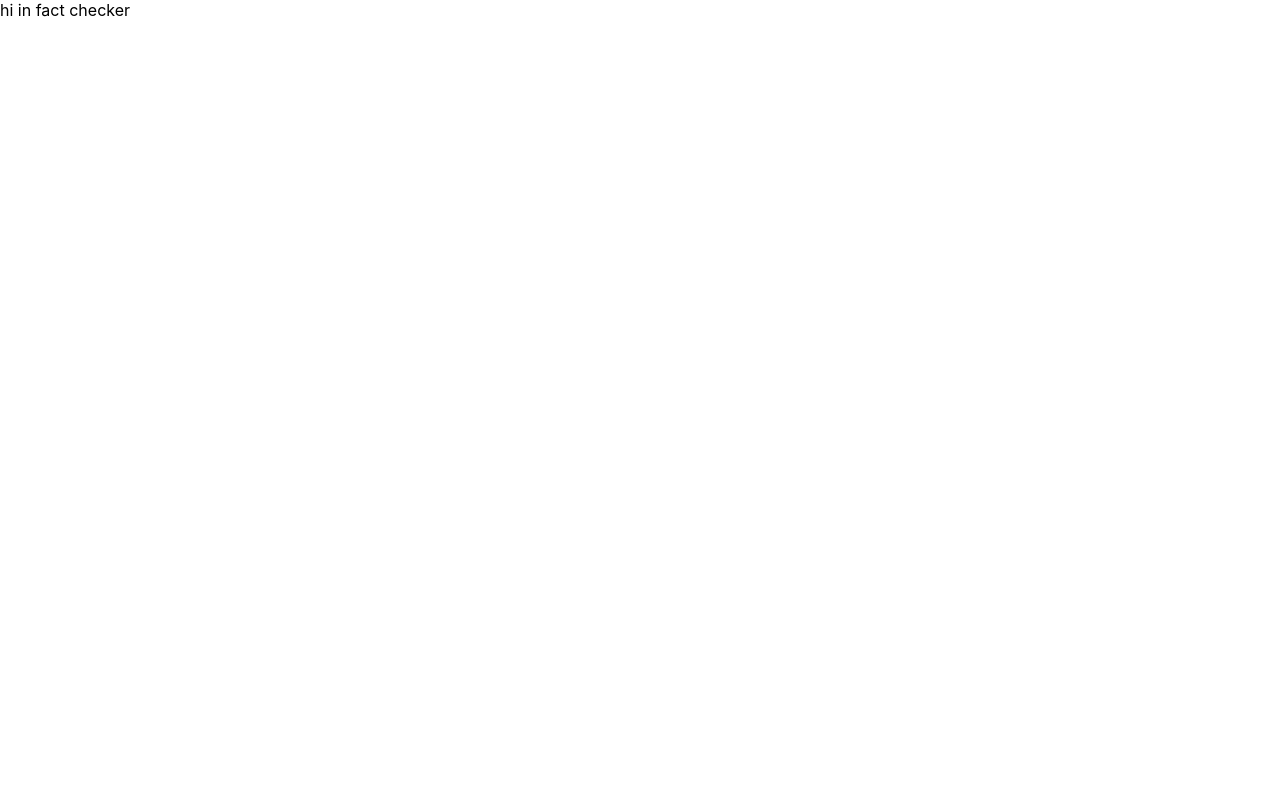
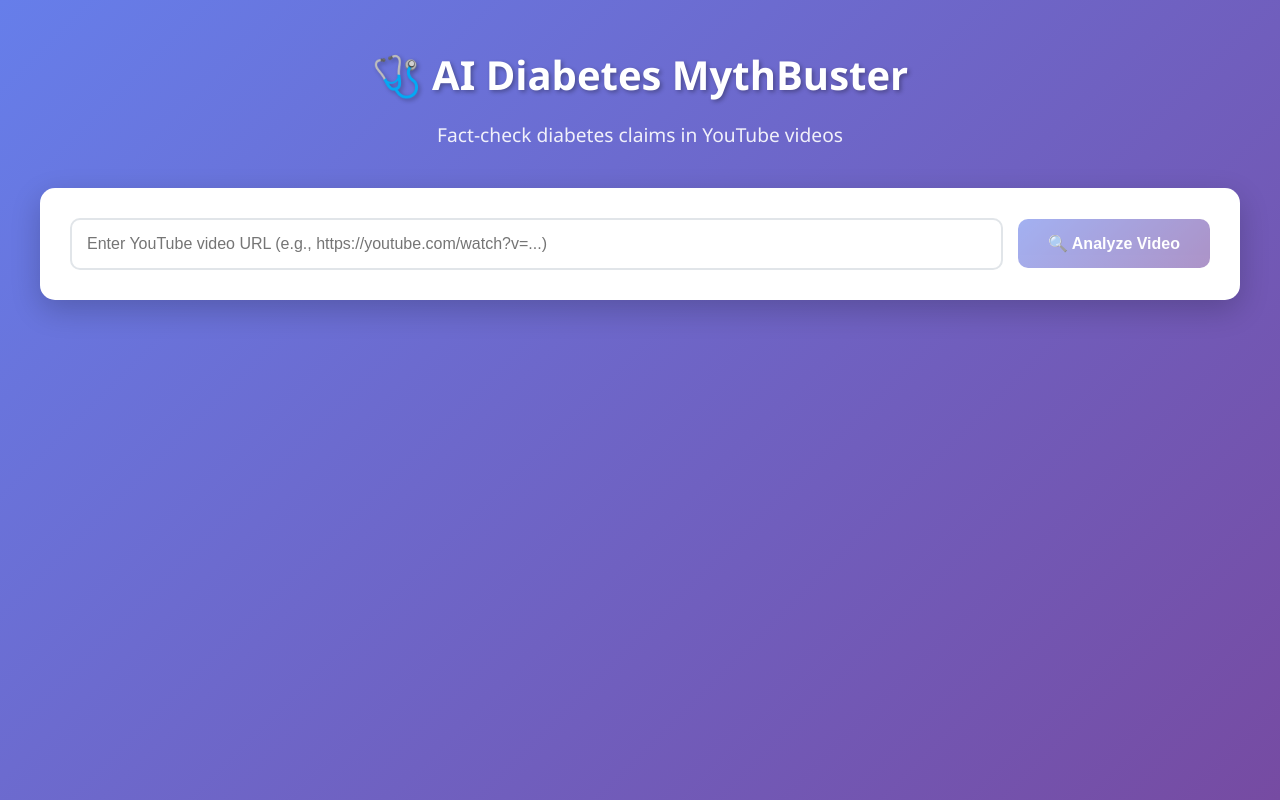
Before and after one commit to asaazamaan/MythBuster, a React (Create React App) app in the folder web-app/: page / in a window 1280 px wide. Built offline with nearby package versions, Linux system fonts and the light colour scheme.

Commit message:
forntend page for extracting claims

```diff
--- a/web-app/package.json
+++ b/web-app/package.json
@@ -6,11 +6,13 @@
     "@testing-library/jest-dom": "^5.17.0",
     "@testing-library/react": "^13.4.0",
     "@testing-library/user-event": "^13.5.0",
+    "axios": "^1.10.0",
     "react": "^18.3.1",
     "react-dom": "^18.3.1",
     "react-icons": "^4.10.1",
     "react-router-dom": "^7.3.0",
     "react-scripts": "5.0.1",
+    "react-toastify": "^11.0.5",
     "web-vitals": "^2.1.4"
   },
   "scripts": {
--- a/web-app/src/App.css
+++ b/web-app/src/App.css
@@ -1,71 +1,267 @@
-
- /* Global styles for the entire application */
-* {
-  margin: 0;
-  padding: 0;
-  box-sizing: border-box;
+.App {
+  min-height: 100vh;
+  background: linear-gradient(135deg, #667eea 0%, #764ba2 100%);
+  font-family: 'Segoe UI', Tahoma, Geneva, Verdana, sans-serif;
 }
 
-body {
-  font-family: -apple-system, BlinkMacSystemFont, 'Segoe UI', 'Roboto', 'Oxygen',
-    'Ubuntu', 'Cantarell', 'Fira Sans', 'Droid Sans', 'Helvetica Neue',
-    sans-serif;
-  -webkit-font-smoothing: antialiased;
-  -moz-osx-font-smoothing: grayscale;
-  background-color: #f8f9fa;
-}
-
-/* Main app container with flex layout for sticky footer */
-.app-container {
-  display: flex;
-  flex-direction: column;
-  min-height: 100vh;
-}
-
-/* Main content area expands to push footer down */
-.main-content {
-  flex: 1;
-  width: 100%;
-  box-sizing: border-box;
-}
-
-/* Common container styles */
 .container {
   max-width: 1200px;
   margin: 0 auto;
   padding: 20px;
 }
 
-/* Link styles */
-a {
-  text-decoration: none;
-  color: #007bff;
+.header {
+  text-align: center;
+  color: white;
+  margin-bottom: 40px;
 }
 
-a:hover {
-  text-decoration: underline;
+.header h1 {
+  font-size: 2.5rem;
+  margin-bottom: 10px;
+  text-shadow: 2px 2px 4px rgba(0,0,0,0.3);
 }
 
-/* Button styles */
-button {
-  cursor: pointer;
+.header p {
+  font-size: 1.2rem;
+  opacity: 0.9;
 }
 
-/* Hide scrollbar for Chrome, Safari and Opera */
-::-webkit-scrollbar {
-  width: 8px;
-  height: 8px;
+.form {
+  background: white;
+  padding: 30px;
+  border-radius: 15px;
+  box-shadow: 0 10px 30px rgba(0,0,0,0.2);
+  margin-bottom: 30px;
 }
 
-::-webkit-scrollbar-track {
-  background: #f1f1f1;
+.input-group {
+  display: flex;
+  gap: 15px;
+  align-items: center;
 }
 
-::-webkit-scrollbar-thumb {
-  background: #888;
-  border-radius: 4px;
+.url-input {
+  flex: 1;
+  padding: 15px;
+  border: 2px solid #e1e5e9;
+  border-radius: 10px;
+  font-size: 16px;
+  transition: border-color 0.3s;
 }
 
-::-webkit-scrollbar-thumb:hover {
-  background: #555;
+.url-input:focus {
+  outline: none;
+  border-color: #667eea;
 }
+
+.submit-btn {
+  padding: 15px 30px;
+  background: linear-gradient(135deg, #667eea 0%, #764ba2 100%);
+  color: white;
+  border: none;
+  border-radius: 10px;
+  font-size: 16px;
+  font-weight: bold;
+  cursor: pointer;
+  transition: transform 0.2s;
+  white-space: nowrap;
+}
+
+.submit-btn:hover:not(:disabled) {
+  transform: translateY(-2px);
+}
+
+.submit-btn:disabled {
+  opacity: 0.6;
+  cursor: not-allowed;
+}
+
+.loading {
+  text-align: center;
+  padding: 40px;
+  background: white;
+  border-radius: 15px;
+  box-shadow: 0 5px 15px rgba(0,0,0,0.1);
+}
+
+.spinner {
+  width: 40px;
+  height: 40px;
+  border: 4px solid #f3f3f3;
+  border-top: 4px solid #667eea;
+  border-radius: 50%;
+  animation: spin 1s linear infinite;
+  margin: 0 auto 20px;
+}
+
+@keyframes spin {
+  0% { transform: rotate(0deg); }
+  100% { transform: rotate(360deg); }
+}
+
+.error-card {
+  background: #fee;
+  border: 2px solid #fcc;
+  padding: 20px;
+  border-radius: 10px;
+  color: #c33;
+}
+
+.results {
+  space-y: 20px;
+}
+
+.success-header {
+  display: flex;
+  justify-content: space-between;
+  align-items: center;
+  background: white;
+  padding: 20px;
+  border-radius: 15px;
+  box-shadow: 0 5px 15px rgba(0,0,0,0.1);
+  margin-bottom: 20px;
+}
+
+.card {
+  background: white;
+  padding: 25px;
+  border-radius: 15px;
+  box-shadow: 0 5px 15px rgba(0,0,0,0.1);
+  margin-bottom: 20px;
+}
+
+.card h3 {
+  margin-top: 0;
+  color: #333;
+  border-bottom: 2px solid #f0f0f0;
+  padding-bottom: 10px;
+}
+
+.transcription-box {
+  background: #f8f9fa;
+  padding: 20px;
+  border-radius: 10px;
+  border-left: 4px solid #667eea;
+}
+
+.transcription-text {
+  font-size: 16px;
+  line-height: 1.6;
+  margin: 0;
+  direction: rtl; /* For Arabic text */
+}
+
+.claims-section {
+  margin-top: 15px;
+}
+
+.claims-intro {
+  font-weight: bold;
+  color: #667eea;
+  margin-bottom: 20px;
+}
+
+.claims-list {
+  space-y: 15px;
+}
+
+.claim-item {
+  display: flex;
+  align-items: flex-start;
+  gap: 15px;
+  padding: 20px;
+  background: #f8f9fa;
+  border-radius: 10px;
+  border-left: 4px solid #28a745;
+}
+
+.claim-number {
+  background: #667eea;
+  color: white;
+  width: 30px;
+  height: 30px;
+  border-radius: 50%;
+  display: flex;
+  align-items: center;
+  justify-content: center;
+  font-weight: bold;
+  flex-shrink: 0;
+}
+
+.claim-text {
+  flex: 1;
+  font-size: 16px;
+  line-height: 1.6;
+  text-align: right; /* For Arabic text */
+  font-family: 'Arial', sans-serif;
+}
+
+.claim-actions {
+  display: flex;
+  gap: 10px;
+}
+
+.fact-check-btn {
+  padding: 8px 16px;
+  background: #28a745;
+  color: white;
+  border: none;
+  border-radius: 6px;
+  cursor: pointer;
+  font-size: 14px;
+  transition: background 0.3s;
+}
+
+.fact-check-btn:hover {
+  background: #218838;
+}
+
+.no-claims {
+  text-align: center;
+  padding: 40px;
+  background: #f8f9fa;
+  border-radius: 10px;
+  color: #666;
+}
+
+.clear-btn {
+  padding: 10px 20px;
+  background: #6c757d;
+  color: white;
+  border: none;
+  border-radius: 6px;
+  cursor: pointer;
+  transition: background 0.3s;
+}
+
+.clear-btn:hover {
+  background: #5a6268;
+}
+
+.error-text {
+  color: #dc3545;
+  font-style: italic;
+}
+
+/* Responsive Design */
+@media (max-width: 768px) {
+  .input-group {
+    flex-direction: column;
+  }
+
+  .url-input {
+    width: 100%;
+  }
+
+  .success-header {
+    flex-direction: column;
+    gap: 15px;
+    text-align: center;
+  }
+
+  .claim-item {
+    flex-direction: column;
+    text-align: center;
+  }
+}
--- a/web-app/src/App.js
+++ b/web-app/src/App.js
@@ -1,12 +1,216 @@
-import React from "react";
-import { Routes, Route } from "react-router-dom";
+// import React from "react";
+// import { Routes, Route } from "react-router-dom";
 
-const App = () => {
+// const App = () => {
+//   return (
+//     <div>
+//       hi in fact checker
+//     </div>
+//   );
+// };
+
+// export default App;
+
+import React, { useState } from "react";
+import axios from "axios";
+import { ToastContainer, toast } from "react-toastify";
+import "react-toastify/dist/ReactToastify.css";
+import "./App.css";
+
+function App() {
+  const [url, setUrl] = useState("");
+  const [loading, setLoading] = useState(false);
+  const [result, setResult] = useState(null);
+  const [error, setError] = useState(null);
+
+  const handleSubmit = async (e) => {
+    e.preventDefault();
+
+    // Validate URL
+    if (!url.trim()) {
+      toast.error("Please enter a YouTube URL");
+      return;
+    }
+
+    setLoading(true);
+    setError(null);
+    setResult(null);
+
+    try {
+      const response = await axios.post(
+        "http://localhost:4000/api/videos/process-video",
+        { url: url.trim() },
+        {
+          headers: {
+            "Content-Type": "application/json",
+            Authorization: "Bearer factchecker-api-key-123",
+          },
+          timeout: 300000, // ✅ Increase to 5 minutes (300 seconds)
+        }
+      );
+
+      setResult(response.data);
+      toast.success("Video processed successfully!");
+    } catch (err) {
+      console.error("Error:", err);
+      const errorMessage =
+        err.response?.data?.detail || err.message || "An error occurred";
+      setError(errorMessage);
+      toast.error(`Error: ${errorMessage}`);
+    } finally {
+      setLoading(false);
+    }
+  };
+
+  const clearResults = () => {
+    setResult(null);
+    setError(null);
+    setUrl("");
+  };
+
   return (
-    <div>
-      hi in fact checker
+    <div className="App">
+      <div className="container">
+        <header className="header">
+          <h1>🩺 AI Diabetes MythBuster</h1>
+          <p>Fact-check diabetes claims in YouTube videos</p>
+        </header>
+
+        <form onSubmit={handleSubmit} className="form">
+          <div className="input-group">
+            <input
+              type="url"
+              value={url}
+              onChange={(e) => setUrl(e.target.value)}
+              placeholder="Enter YouTube video URL (e.g., https://youtube.com/watch?v=...)"
+              className="url-input"
+              disabled={loading}
+            />
+            <button
+              type="submit"
+              className="submit-btn"
+              disabled={loading || !url.trim()}
+            >
+              {loading ? "🔄 Processing..." : "🔍 Analyze Video"}
+            </button>
+          </div>
+        </form>
+
+        {loading && (
+          <div className="loading">
+            <div className="spinner"></div>
+            <p>Downloading and analyzing video... This may take a moment.</p>
+          </div>
+        )}
+
+        {error && (
+          <div className="error-card">
+            <h3>❌ Error</h3>
+            <p>{error}</p>
+            <button onClick={clearResults} className="clear-btn">
+              Try Again
+            </button>
+          </div>
+        )}
+
+        {result && (
+          <div className="results">
+            <div className="success-header">
+              <h2>✅ Analysis Complete</h2>
+              <button onClick={clearResults} className="clear-btn">
+                Analyze New Video
+              </button>
+            </div>
+
+            {/* File Info */}
+            <div className="card">
+              <h3>📁 File Information</h3>
+              <p>
+                <strong>Filename:</strong> {result.downloaded_file}
+              </p>
+              <p>
+                <strong>File Size:</strong>{" "}
+                {Math.round(result.transcription?.file_size / 1024)} KB
+              </p>
+            </div>
+
+            {/* Transcription */}
+            <div className="card">
+              <h3>🎤 Video Transcription</h3>
+              <div className="transcription-box">
+                {result.transcription?.success ? (
+                  <p className="transcription-text">
+                    {result.transcription.transcription}
+                  </p>
+                ) : (
+                  <p className="error-text">Failed to transcribe video</p>
+                )}
+              </div>
+            </div>
+
+            {/* Claims */}
+            <div className="card">
+              <h3>🔍 Diabetes Claims Analysis</h3>
+              {result.claims && result.claims.length > 0 ? (
+                <div className="claims-section">
+                  <p className="claims-intro">
+                    Found {result.claims.length} diabetes-related claim(s):
+                  </p>
+                  <div className="claims-list">
+                    {result.claims.map((claim, index) => (
+                      <div key={index} className="claim-item">
+                        <div className="claim-number">{index + 1}</div>
+                        <div className="claim-text" dir="rtl">
+                          {claim}
+                        </div>
+                        <div className="claim-actions">
+                          <button className="fact-check-btn">
+                            🔍 Fact Check
+                          </button>
+                        </div>
+                      </div>
+                    ))}
+                  </div>
+                </div>
+              ) : (
+                <div className="no-claims">
+                  <p>ℹ️ This video does not contain diabetes-related claims.</p>
+                  <small>
+                    The AI analyzed the content and determined it's not about
+                    diabetes.
+                  </small>
+                </div>
+              )}
+            </div>
+
+            {/* Errors */}
+            {result.errors && result.errors.length > 0 && (
+              <div className="card">
+                <h3>⚠️ Processing Warnings</h3>
+                <ul>
+                  {result.errors.map((error, index) => (
+                    <li key={index}>{error}</li>
+                  ))}
+                </ul>
+              </div>
+            )}
+          </div>
+        )}
+      </div>
+
+      <ToastContainer
+        position="top-right"
+        autoClose={5000}
+        hideProgressBar={false}
+        newestOnTop={false}
+        closeOnClick
+        rtl={false}
+        pauseOnFocusLoss
+        draggable
+        pauseOnHover
+      />
     </div>
   );
-};
+}
 
 export default App;
```
Also changed, not shown: 1 other file (tests, documents, lock files or other folders).
